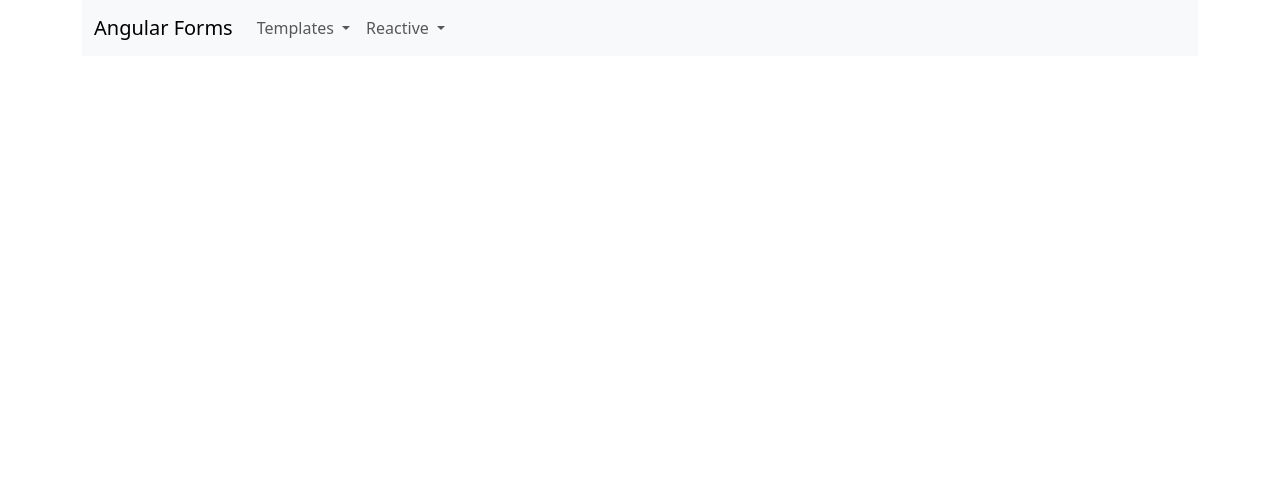
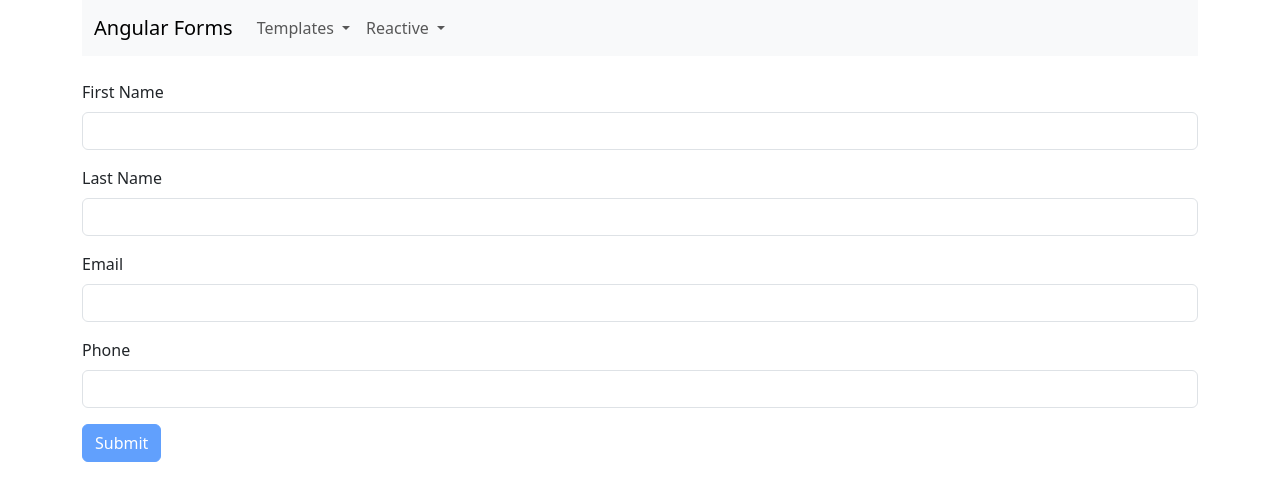
Before and after one commit to brhega/angular-forms, an Angular app in the folder angular-forms/: page /reactive-5 in a window 1280 px wide. Before the commit this address led to /. Shown: the top 500 px of the page. Built offline with nearby package versions, Linux system fonts and the light colour scheme.

Commit message:
reactive 5

```diff
--- a/angular-forms/src/app/app.component.html
+++ b/angular-forms/src/app/app.component.html
@@ -27,6 +27,7 @@
               <li><button class="dropdown-item" type="button" [routerLink]="['/reactive-2']">Reactive 2</button></li>
               <li><button class="dropdown-item" type="button" [routerLink]="['/reactive-3']">Reactive 3</button></li>
               <li><button class="dropdown-item" type="button" [routerLink]="['/reactive-4']">Reactive 4</button></li>
+              <li><button class="dropdown-item" type="button" [routerLink]="['/reactive-5']">Reactive 5</button></li>
             </ul>
           </li>
         </ul>
--- a/angular-forms/src/app/app.routes.ts
+++ b/angular-forms/src/app/app.routes.ts
@@ -7,6 +7,7 @@
 import { Reactive2Component } from './reactive-2/reactive-2.component';
 import { Reactive3Component } from './reactive-3/reactive-3.component';
 import { Reactive4Component } from './reactive-4/reactive-4.component';
+import { Reactive5Component } from './reactive-5/reactive-5.component';
 
 export const routes: Routes = [
   { path: 'template-1', component: Template1Component },
@@ -17,5 +18,6 @@
   { path: 'reactive-2', component: Reactive2Component },
   { path: 'reactive-3', component: Reactive3Component },
   { path: 'reactive-4', component: Reactive4Component },
+  { path: 'reactive-5', component: Reactive5Component },
   { path: '', redirectTo: 'template-1', pathMatch: 'full' },
 ];
--- a/angular-forms/src/app/reactive-5/reactive-5.component.html
+++ b/angular-forms/src/app/reactive-5/reactive-5.component.html
@@ -1 +1,52 @@
-<p>reactive-5 works!</p>
+<div>
+  <form [formGroup]="form" (ngSubmit)="onSubmit()" class="needs-validation" novalidate>
+    <div class="mb-3">
+      <label for="firstName" class="form-label">First Name</label>
+      <input type="text" id="firstName" class="form-control" formControlName="firstName" required
+        [ngClass]="{'is-invalid': form.get('firstName')?.invalid && form.get('firstName')?.touched, 'is-valid': form.get('firstName')?.valid && form.get('firstName')?.touched}" />
+      <div class="invalid-feedback">
+        First Name is required
+      </div>
+    </div>
+
+    <div class="mb-3">
+      <label for="lastName" class="form-label">Last Name</label>
+      <input type="text" id="lastName" class="form-control" formControlName="lastName" required
+        [ngClass]="{'is-invalid': form.get('lastName')?.invalid && form.get('lastName')?.touched, 'is-valid': form.get('lastName')?.valid && form.get('lastName')?.touched}" />
+      <div class="invalid-feedback">
+        Last Name is required
+      </div>
+    </div>
+
+    <div class="mb-3">
+      <label for="email" class="form-label">Email</label>
+      <input type="email" id="email" class="form-control" formControlName="email" required
+        [ngClass]="{'is-invalid': form.get('email')?.invalid && form.get('email')?.touched, 'is-valid': form.get('email')?.valid && form.get('email')?.touched}" />
+      @if (form.get('email')?.errors?.['required']) {
+        <div class="invalid-feedback">
+          Email is required
+        </div>
+      }
+      @if (form.get('email')?.errors?.['email'] && !form.get('email')?.errors?.['required']) {
+        <div class="invalid-feedback">
+          Please enter a valid email address
+        </div>
+      }
+    </div>
+
+    <div class="mb-3">
+      <label for="phone" class="form-label">Phone</label>
+      <input type="text" id="phone" class="form-control" formControlName="phone"
+        [ngClass]="{'is-invalid': form.get('phone')?.invalid && form.get('phone')?.touched, 'is-valid': form.get('phone')?.value && !form.get('phone')?.errors}" />
+      @if (form.get('phone')?.errors?.['maxlength'] && form.get('phone')?.touched) {
+        <div class="invalid-feedback">
+          Phone number cannot exceed 15 characters
+        </div>
+      }
+    </div>
+
+    <div class="mb-3">
+      <button class="btn btn-primary" type="submit" [disabled]="form.invalid">Submit</button>
+    </div>
+  </form>
+</div>
--- a/angular-forms/src/app/reactive-5/reactive-5.component.ts
+++ b/angular-forms/src/app/reactive-5/reactive-5.component.ts
@@ -1,11 +1,35 @@
 import { Component } from '@angular/core';
+import { FormBuilder, FormGroup, Validators, ReactiveFormsModule } from '@angular/forms';
+import { CommonModule } from '@angular/common';
 
 @Component({
   selector: 'app-reactive-5',
-  imports: [],
+  imports: [ReactiveFormsModule, CommonModule],
   templateUrl: './reactive-5.component.html',
   styleUrl: './reactive-5.component.scss'
 })
 export class Reactive5Component {
+  form: FormGroup;
 
+  constructor(private fb: FormBuilder) {
+    this.form = this.fb.group({
+      firstName: [null, Validators.required],
+      lastName: [null, Validators.required],
+      email: [null, [Validators.required, Validators.email]],
+      phone: [null, [Validators.maxLength(15)]] // Added max length validation
+    });
+  }
+
+  public onSubmit(): void {
+    if (this.form.invalid) {
+      this.form.markAllAsTouched();
+    } else {
+      const { firstName, lastName, email, phone } = this.form.value;
+      alert(`Form Submitted!\n
+        First Name: ${firstName}
+        Last Name: ${lastName}
+        Email: ${email}
+        Phone: ${phone}`);
+    }
+  }
 }
```
